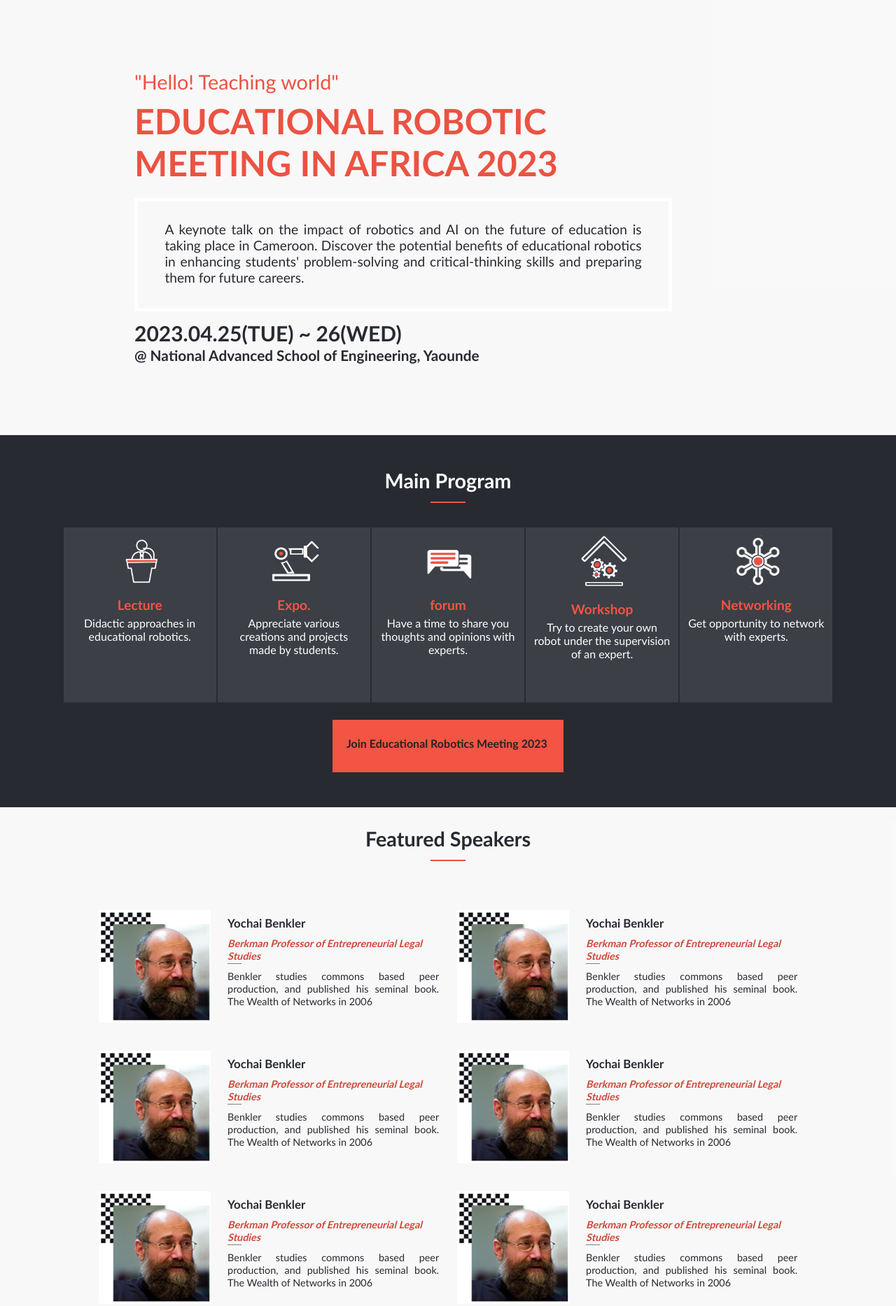
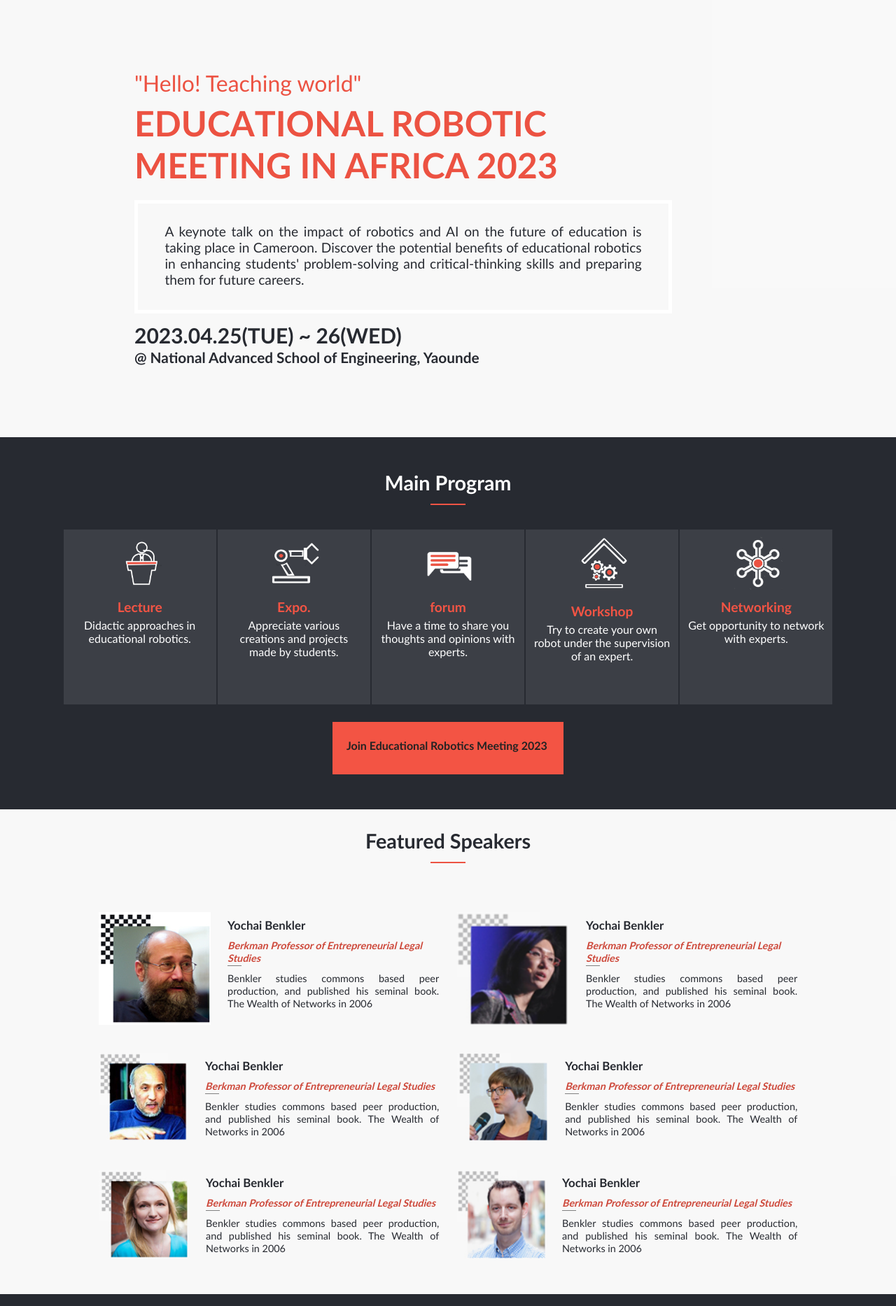
Before and after one commit to momo-87/educon2023, a website: page index.html in a window 1280 px wide. Shown: the part 98-1965 px from the top of the page at 70% size. Drawn offline with Linux system fonts and the light colour scheme; files whose address does not match are found by name.

Commit message:
Hello teaching world separated from the main title and speaker details wrapped in an article tags

```diff
--- a/index.html
+++ b/index.html
@@ -49,7 +49,8 @@
 
     <section class="headline flex-column">
         <div class="introductionText">
-            <h1>"Hello! Teaching world"<span>EDUCATIONAL ROBOTIC MEETING IN AFRICA 2023</span></h1>
+          <span>"Hello! Teaching world"</span>
+          <h1>EDUCATIONAL ROBOTIC MEETING IN AFRICA 2023</h1>
         </div>
         <div class="descriptionText">
             <p>A keynote talk on the impact of robotics and AI on the future of education is taking place in Cameroon. Discover the potential benefits of educational robotics in enhancing students' problem-solving and critical-thinking skills and preparing them for future careers.</p>
--- a/scripts/script.js
+++ b/scripts/script.js
@@ -18,31 +18,31 @@ const speakers = [{
   description: 'Benkler studies commons based peer production, and published his seminal book. The Wealth of Networks in 2006',
 },
 {
-  photo: './images/speaker1.png',
+  photo: './images/speaker2.png',
   name: 'Yochai Benkler',
   position: 'Berkman Professor of Entrepreneurial Legal Studies',
   description: 'Benkler studies commons based peer production, and published his seminal book. The Wealth of Networks in 2006',
 },
 {
-  photo: './images/speaker1.png',
+  photo: './images/speaker3.png',
   name: 'Yochai Benkler',
   position: 'Berkman Professor of Entrepreneurial Legal Studies',
   description: 'Benkler studies commons based peer production, and published his seminal book. The Wealth of Networks in 2006',
 },
 {
-  photo: './images/speaker1.png',
+  photo: './images/speaker4.png',
   name: 'Yochai Benkler',
   position: 'Berkman Professor of Entrepreneurial Legal Studies',
   description: 'Benkler studies commons based peer production, and published his seminal book. The Wealth of Networks in 2006',
 },
 {
-  photo: './images/speaker1.png',
+  photo: './images/speaker5.png',
   name: 'Yochai Benkler',
   position: 'Berkman Professor of Entrepreneurial Legal Studies',
   description: 'Benkler studies commons based peer production, and published his seminal book. The Wealth of Networks in 2006',
 },
 {
-  photo: './images/speaker1.png',
+  photo: './images/speaker6.png',
   name: 'Yochai Benkler',
   position: 'Berkman Professor of Entrepreneurial Legal Studies',
   description: 'Benkler studies commons based peer production, and published his seminal book. The Wealth of Networks in 2006',
@@ -60,7 +60,7 @@ const featuredSpeakersBox = document.querySelector('#featuredSpeakersBox');
 
 for (let i = 0; i < speakers.length; i += 1) {
   // create the speakerBox and append it to featuredSpeakersBox div
-  speakerBoxs[i] = document.createElement('div');
+  speakerBoxs[i] = document.createElement('article');
   speakerBoxs[i].classList.add('speakerBox', 'flex-row');
   featuredSpeakersBox.appendChild(speakerBoxs[i]);
 
--- a/scss/about.scss
+++ b/scss/about.scss
@@ -159,17 +159,18 @@ a {
 
     h1 {
       width: 90%;
-      color: $secondaryColor;
       text-align: center;
       font-size: 40px;
       font-weight: bold;
+      color: $secondaryColor;
+    }
 
-      span {
-        display: block;
-        font-size: 2rem;
-        font-weight: normal;
-        margin-bottom: 10px;
-      }
+    .helloSpan {
+      display: block;
+      font-size: 2rem;
+      font-weight: normal;
+      margin-bottom: 10px;
+      color: $secondaryColor;
     }
 
     .abText p {
--- a/scss/style.scss
+++ b/scss/style.scss
@@ -169,11 +169,15 @@ a {
     row-gap: 16px;
     padding-bottom: 100px;
 
-    .introductionText h1 {
+    .introductionText {
       color: $secondaryColor;
-      font-weight: normal;
 
-      >span {
+      span {
+        font-weight: normal;
+        font-size: 2rem;
+      }
+
+      h1 {
         display: block;
         font-size: 40px;
         font-weight: bolder;
@@ -207,9 +211,13 @@ a {
       gap: 15px;
       align-items: center;
 
+      article {
+        width: 95%;
+      }
+
       .mainProgramItem {
         background-color: #3c3f46;
-        width: 95%;
+        width: 100%;
         align-items: center;
         column-gap: 3%;
         font-size: 0.8rem;
@@ -495,10 +503,8 @@ a {
     padding: 200px 25% 100px 15%;
     margin-top: 0;
 
-    .introductionText h1 {
-      color: $secondaryColor;
-
-      >span {
+    .introductionText {
+      h1 {
         display: block;
         font-size: 50px;
         font-weight: bolder;
```
Also changed, not shown: about.html (+2 -1 lines), css/about.css, css/style.css, images/header-bg.png, images/header-bg2.png (deleted), images/speaker2.png (added), images/speaker3.png (added), images/speaker4.png (added), images/speaker5.png (added), images/speaker6.png (added).
